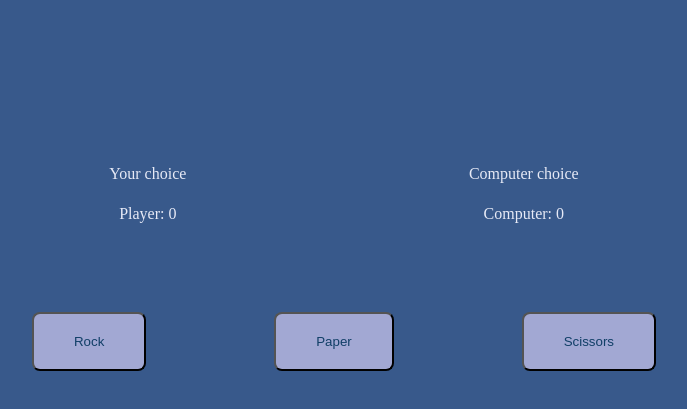
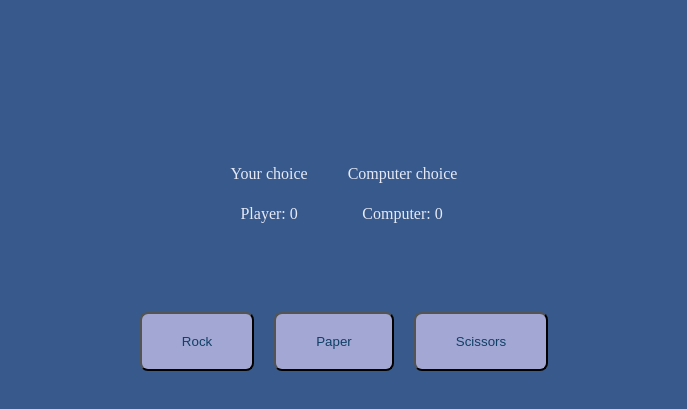
Before and after one commit to lucasbpaiva/rock-paper-scissors, a plain HTML site: page index.html in a window 1280 px wide. Shown: the part 153-562 px from the top of the page, without its empty margins (296-983 px from the left). Drawn offline with Linux system fonts and the light colour scheme.

Commit message:
centralize buttons and hands

```diff
--- a/styles.css
+++ b/styles.css
@@ -39,13 +39,15 @@ h1, p {
 .roundChoices {
     display: flex;
     align-items: center;
-    justify-content: space-around;
+    justify-content: center;
+    gap: 40px;
 }
 
 .buttons {
     display: flex;
     align-items: center;
-    justify-content: space-around;
+    justify-content: center;
+    gap: 20px;
     height: 200px;
 }
 
```
